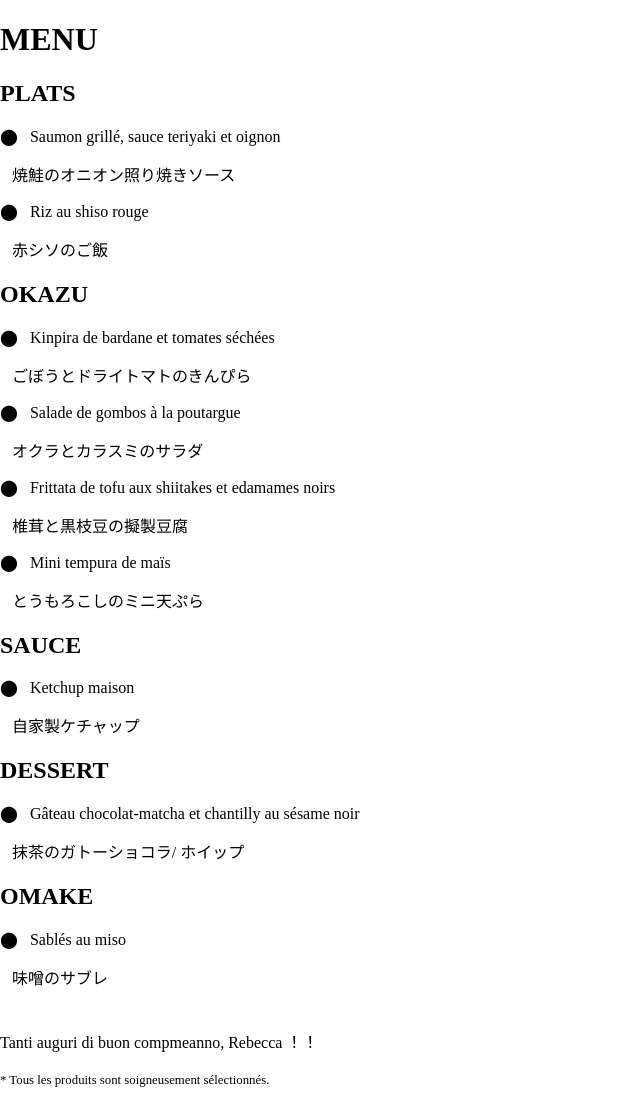
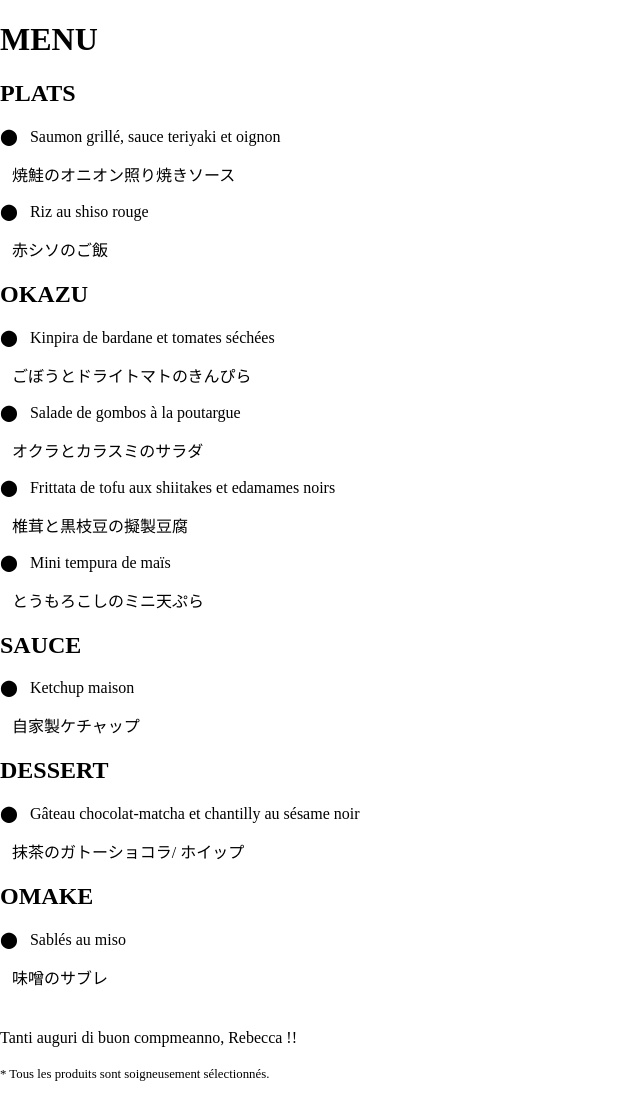
Before and after one commit to matsupin/main, a Jekyll site: the page built from menus/commande_rebecca_130925.html, in a window 1280 px wide. Shown: the whole page, without its empty margins (0-640 px from the left). Built offline with Jekyll 4.4.1, drawn with Linux system fonts in a browser that asks for light colours.

Commit message:
Update commande_rebecca_130925.html

```diff
--- a/menus/commande_rebecca_130925.html
+++ b/menus/commande_rebecca_130925.html
@@ -88,9 +88,10 @@ title: Bento Menu
     }
     </style>
 
-    <div class="comment first-comment">Tanti auguri di buon compmeanno, Rebecca ！！</div>
+    <div class="comment first-comment">Tanti auguri di buon compmeanno, Rebecca !!</div>
     <div class="comment last-comment">* Tous les produits sont soigneusement sélectionnés.</div>
     <!-- <div class="comment middle-comment">* Poulet fermier.</div> -->
     <!-- <div class="comment last-comment">* Aucun sucre blanc.</div> -->
 
+
 </div>
```
